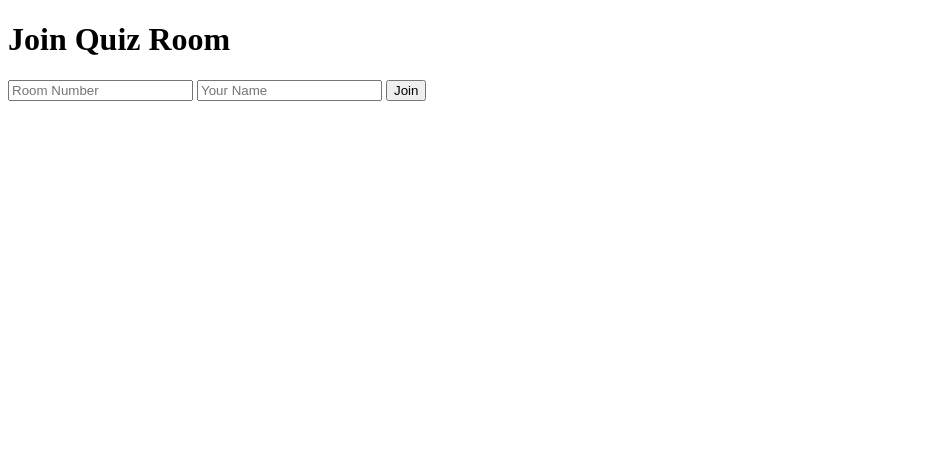
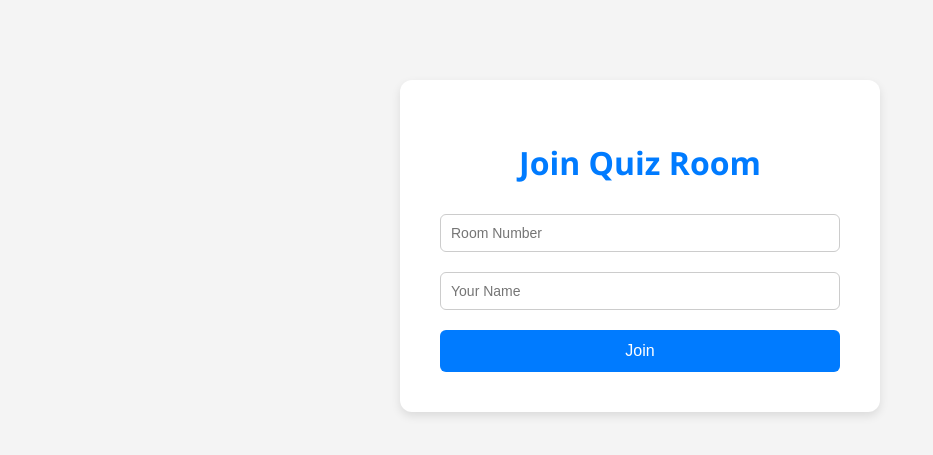
Before and after one commit to himani-kh/Quizly, a FastAPI app: page /join-room in a window 1280 px wide. Shown: the top 455 px of the page, without its empty margins (0-933 px from the left). Run offline with FastAPI, Linux system fonts and the light colour scheme.

Commit message:
Update join_room.html

```diff
--- a/quiz-participation-service/templates/join_room.html
+++ b/quiz-participation-service/templates/join_room.html
@@ -1,15 +1,32 @@
 <!DOCTYPE html>
 <html>
 <head><title>Join Room</title></head>
-<body>
-  <h1>Join Quiz Room</h1>
-  <form method="post" action="/join-room">
-    <input name="roomNumber" placeholder="Room Number" required>
-    <input name="studentName" placeholder="Your Name" required>
-    <button type="submit">Join</button>
-  </form>
-  {% if error %}
-  <p style="color:red">{{ error }}</p>
-  {% endif %}
+<body style="margin: 0; padding: 0; font-family: 'Segoe UI', Arial, sans-serif; background-color: #f4f4f4;">
+
+    <div style="max-width: 400px; margin: 80px auto; background-color: #ffffff; padding: 40px; border-radius: 12px; box-shadow: 0 4px 10px rgba(0, 0, 0, 0.1);">
+        <h1 style="text-align: center; color: #007BFF; margin-bottom: 30px;">Join Quiz Room</h1>
+
+        <form method="post" action="/join-room" style="display: flex; flex-direction: column; gap: 20px;">
+            <div style="display: flex; flex-direction: column;">
+                <input name="roomNumber" placeholder="Room Number" required
+                    style="padding: 10px; border: 1px solid #ccc; border-radius: 6px; font-size: 14px;">
+            </div>
+
+            <div style="display: flex; flex-direction: column;">
+                <input name="studentName" placeholder="Your Name" required
+                    style="padding: 10px; border: 1px solid #ccc; border-radius: 6px; font-size: 14px;">
+            </div>
+
+            <button type="submit"
+                style="padding: 12px; background-color: #007BFF; color: white; font-size: 16px; border: none; border-radius: 6px; cursor: pointer;">
+                Join
+            </button>
+        </form>
+
+        {% if error %}
+            <p style="color: #dc3545; text-align: center; margin-top: 20px;">{{ error }}</p>
+        {% endif %}
+    </div>
+
 </body>
 </html>
```
